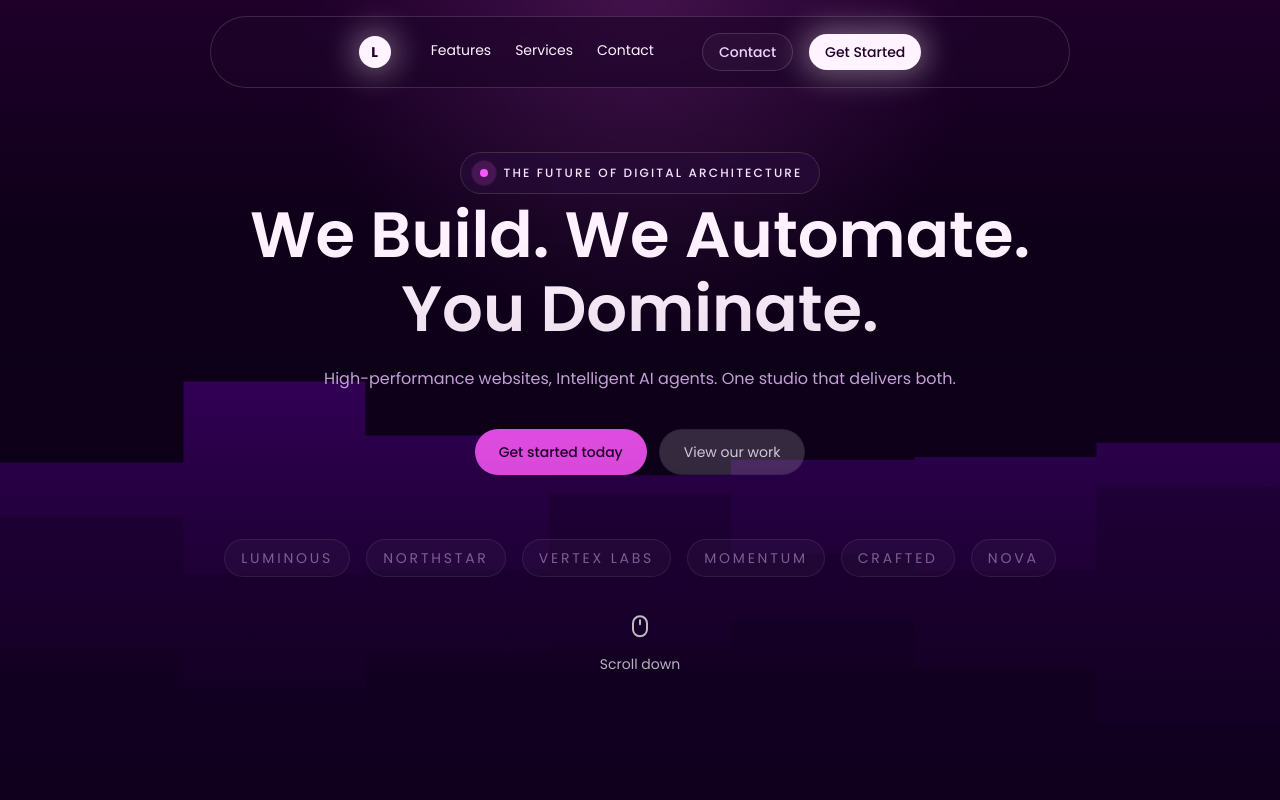
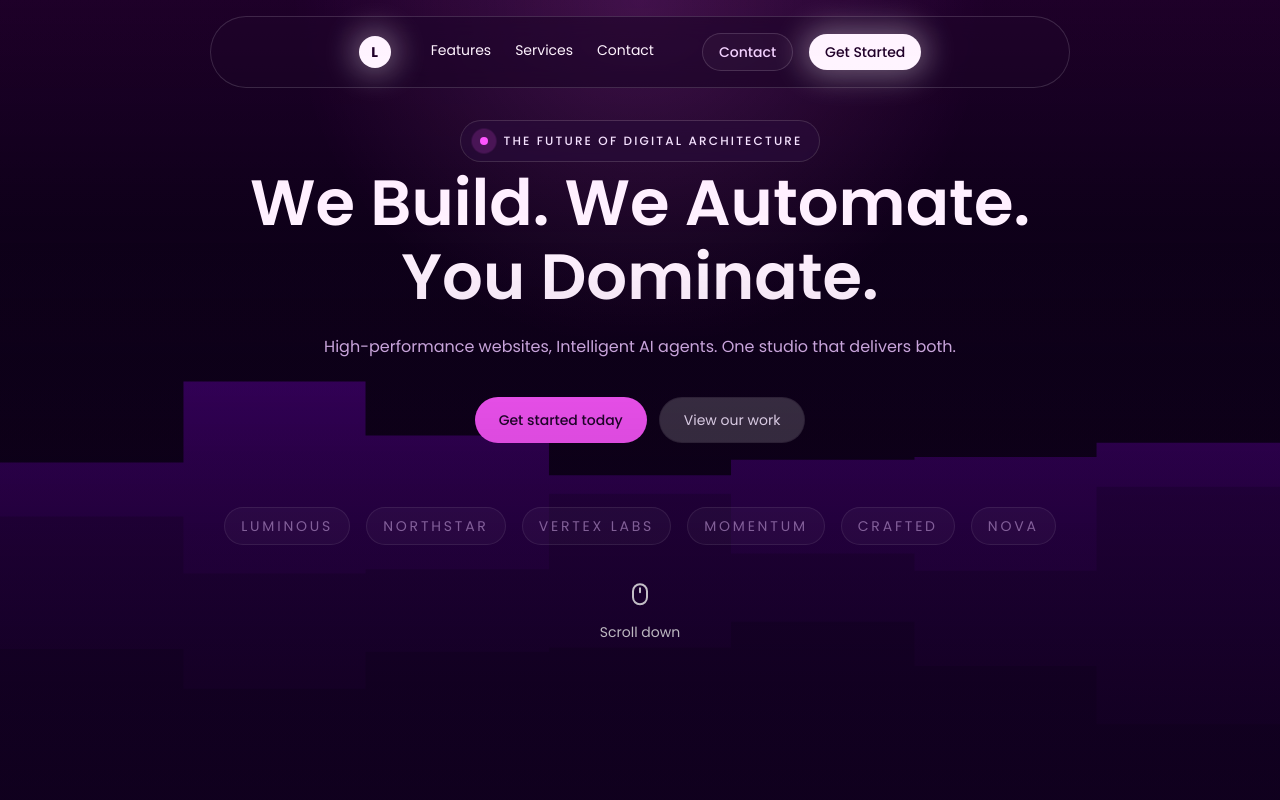
Before and after one commit to shamran86/Agency, a React (Vite) app: page / in a window 1280 px wide. Shown: the top 800 px of the page. Built offline with nearby package versions, Linux system fonts and the light colour scheme.

Commit message:
made descrip a bit up

```diff
--- a/src/sections/hero/HeroSection.jsx
+++ b/src/sections/hero/HeroSection.jsx
@@ -20,7 +20,7 @@ function HeroSection() {
       <div className="relative mx-auto min-h-screen max-w-7xl px-4 pb-10 sm:px-6 lg:px-8">
         <HeroNavbar />
 
-        <div className="mx-auto flex max-w-5xl flex-col items-center pb-8 pt-10 text-center md:pt-14">
+        <div className="mx-auto flex max-w-5xl flex-col items-center pb-8 pt-4 text-center md:pt-6">
           <div className="rainbow relative z-0 mt-2 overflow-hidden rounded-full bg-white/15 p-px">
             <div className="flex items-center justify-center gap-3 rounded-full bg-[#1d052d]/85 px-4 py-3 font-medium text-[#f6e8ff] backdrop-blur">
               <div className="relative flex h-3.5 w-3.5 items-center justify-center">
```
